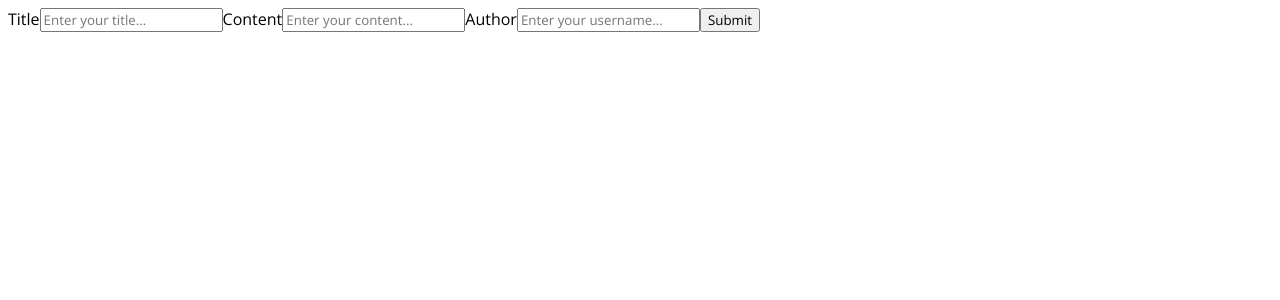
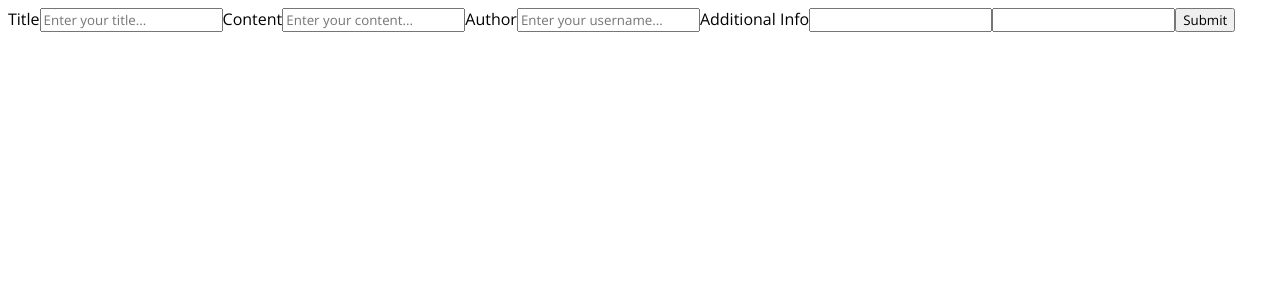
Before and after one commit to 999mattia/mongoblog, a React (Vite) app in the folder client/: page /create in a window 1280 px wide. Shown: the top 300 px of the page. Built offline with nearby package versions, Linux system fonts and the light colour scheme.

Commit message:
added additional info input when creating post

```diff
--- a/client/src/Create.tsx
+++ b/client/src/Create.tsx
@@ -12,6 +12,8 @@ export default function Create() {
 		author: "",
 		comments: [],
 	});
+	const [additionalName, setAdditionalName] = useState<string>("");
+	const [additionalValue, setAdditionalValue] = useState<string>("");
 
 	const handleChange = (e: React.ChangeEvent<HTMLInputElement>) => {
 		const target = e.target;
@@ -20,6 +22,30 @@ export default function Create() {
 		setPost({
 			...post,
 			[name]: value,
+		});
+	};
+
+	const handleAdditionalNameChange = (
+		e: React.ChangeEvent<HTMLInputElement>
+	) => {
+		const target = e.target;
+		const value = target.value;
+		setAdditionalName(value);
+		setPost({
+			...post,
+			additional: additionalName + ":" + additionalValue,
+		});
+	};
+
+	const handleAdditionalvalueChange = (
+		e: React.ChangeEvent<HTMLInputElement>
+	) => {
+		const target = e.target;
+		const value = target.value;
+		setAdditionalValue(value);
+		setPost({
+			...post,
+			additional: additionalName + ":" + additionalValue,
 		});
 	};
 
@@ -54,6 +80,21 @@ export default function Create() {
 				value={post.author}
 				onChange={handleChange}
 			/>
+			<span>Additional Info</span>
+			<input
+				type="text"
+				placeholder=""
+				name="author"
+				value={additionalName}
+				onChange={handleAdditionalNameChange}
+			/>
+			<input
+				type="text"
+				placeholder=""
+				name="author"
+				value={additionalValue}
+				onChange={handleAdditionalvalueChange}
+			/>
 			<button onClick={handleSubmit}>Submit</button>
 		</div>
 	);
```
